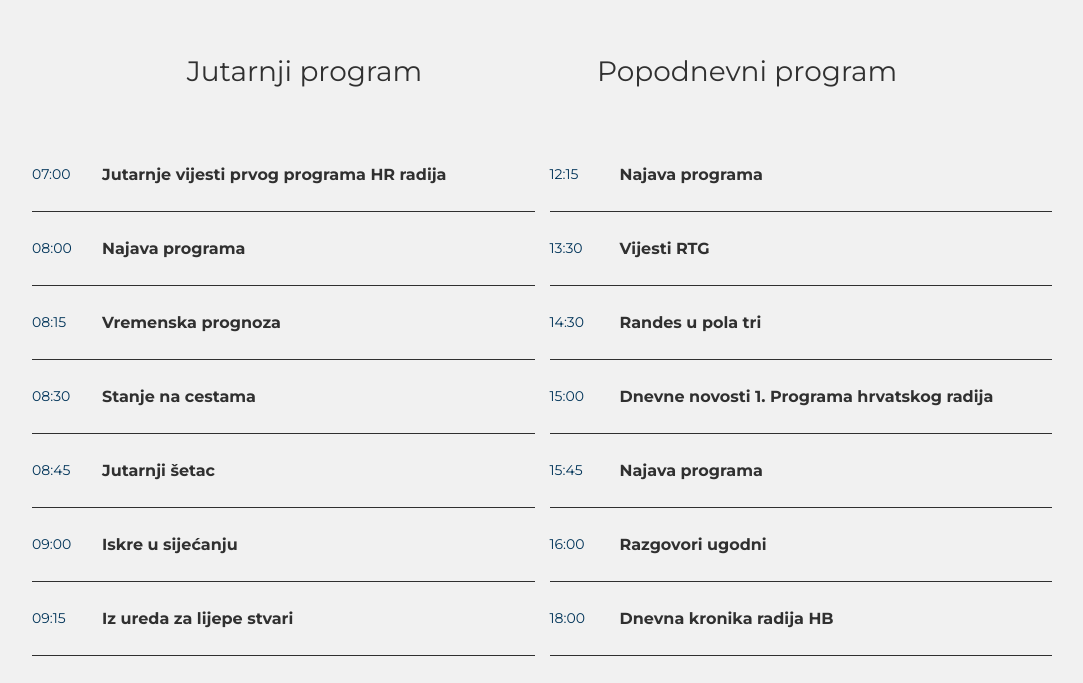
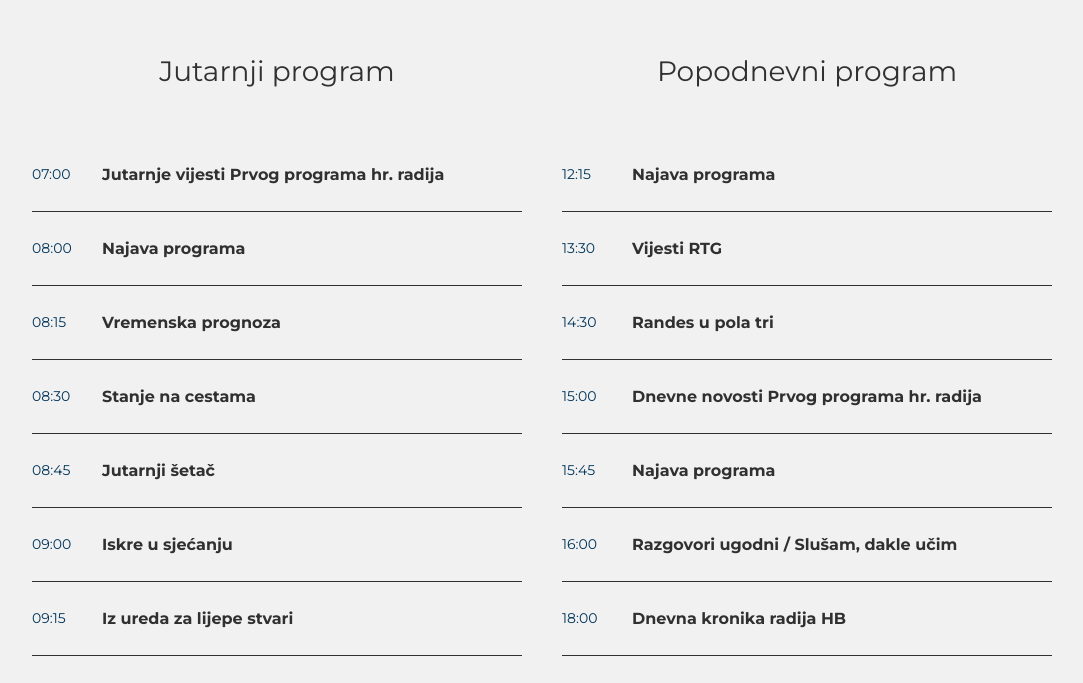
Before and after one commit to MilicTG/radio-tg, a React (Create React App) app: page /program in a window 1280 px wide. Shown: the part 531-1214 px from the top of the page, without its empty margins (98-1181 px from the left). Built offline with nearby package versions, Linux system fonts and the light colour scheme.

Commit message:
Completed Program page

```diff
--- a/package.json
+++ b/package.json
@@ -13,6 +13,7 @@
       "react-reveal": "^1.2.2",
       "react-router-dom": "^5.1.2",
       "react-scripts": "^3.4.0",
+      "react-select": "^3.1.0",
       "styled-components": "^v4.4.1"
    },
    "scripts": {
--- a/src/data/programScheduleData.js
+++ b/src/data/programScheduleData.js
@@ -1,7 +1,7 @@
 export const mondayMorning = [
    {
       id: '01',
-      name: 'Jutarnje vijesti prvog programa HR radija',
+      name: 'Jutarnje vijesti Prvog programa hr. radija',
       time: '07:00',
    },
    {
@@ -21,12 +21,12 @@ export const mondayMorning = [
    },
    {
       id: '05',
-      name: 'Jutarnji šetac',
+      name: 'Jutarnji šetač',
       time: '08:45',
    },
    {
       id: '06',
-      name: 'Iskre u sijećanju',
+      name: 'Iskre u sjećanju',
       time: '09:00',
    },
    {
@@ -74,7 +74,7 @@ export const mondayAfternoon = [
    },
    {
       id: '04',
-      name: 'Dnevne novosti 1. Programa hrvatskog radija',
+      name: 'Dnevne novosti Prvog programa hr. radija',
       time: '15:00',
    },
    {
@@ -84,7 +84,7 @@ export const mondayAfternoon = [
    },
    {
       id: '06',
-      name: 'Razgovori ugodni',
+      name: 'Razgovori ugodni / Slušam, dakle učim',
       time: '16:00',
    },
    {
@@ -97,7 +97,7 @@ export const mondayAfternoon = [
 export const tuesdayMorning = [
    {
       id: '01',
-      name: 'Jutarnje vijesti prvog programa HR radija',
+      name: 'Jutarnje vijesti Prvog programa hr. radija',
       time: '07:00',
    },
    {
@@ -122,7 +122,7 @@ export const tuesdayMorning = [
    },
    {
       id: '06',
-      name: 'Iskre u sijećanju',
+      name: 'Iskre u sjećanju',
       time: '09:00',
    },
    {
@@ -137,7 +137,7 @@ export const tuesdayMorning = [
    },
    {
       id: '09',
-      name: 'Klub Petmil',
+      name: 'Klub Pet Mil',
       time: '10:00',
    },
    {
@@ -170,7 +170,7 @@ export const tuesdayAfternoon = [
    },
    {
       id: '04',
-      name: 'Dnevne novosti 1. Programa hrvatskog radija',
+      name: 'Dnevne novosti Prvog programa hr. radija',
       time: '15:00',
    },
    {
@@ -203,7 +203,7 @@ export const tuesdayAfternoon = [
 export const wednesdayMorning = [
    {
       id: '01',
-      name: 'Jutarnje vijesti prvog programa HR radija',
+      name: 'Jutarnje vijesti Prvog programa hr. radija',
       time: '07:00',
    },
    {
@@ -223,12 +223,12 @@ export const wednesdayMorning = [
    },
    {
       id: '05',
-      name: 'Jutarnji šetac',
+      name: 'Jutarnji šetač',
       time: '08:45',
    },
    {
       id: '06',
-      name: 'Iskre u sijećanju',
+      name: 'Iskre u sjećanju',
       time: '09:00',
    },
    {
@@ -272,7 +272,7 @@ export const wednesdayAfternoon = [
    },
    {
       id: '04',
-      name: 'Dnevne novosti 1. Programa hrvatskog radija',
+      name: 'Dnevne novosti Prvog programa hr. radija',
       time: '15:00',
    },
    {
@@ -282,7 +282,7 @@ export const wednesdayAfternoon = [
    },
    {
       id: '06',
-      name: 'Strunica šarenica tkanica',
+      name: 'Strunica, šarenica, tkanica',
       time: '16:00',
    },
    {
@@ -305,7 +305,7 @@ export const wednesdayAfternoon = [
 export const thursdayMorning = [
    {
       id: '01',
-      name: 'Jutarnje vijesti prvog programa HR radija',
+      name: 'Jutarnje vijesti Prvog programa hr. radija',
       time: '07:00',
    },
    {
@@ -330,7 +330,7 @@ export const thursdayMorning = [
    },
    {
       id: '06',
-      name: 'Iskre u sijecanju',
+      name: 'Iskre u sjećanju',
       time: '09:00',
    },
    {
@@ -378,7 +378,7 @@ export const thursdayAfternoon = [
    },
    {
       id: '04',
-      name: 'Dnevne novosti 1. Programa hrvatskog radija',
+      name: 'Dnevne novosti Prvog programa hr. radija',
       time: '15:00',
    },
    {
@@ -411,7 +411,7 @@ export const thursdayAfternoon = [
 export const fridayMorning = [
    {
       id: '01',
-      name: 'Jutarnje vijesti prvog programa HR radija',
+      name: 'Jutarnje vijesti Prvog programa hr. radija',
       time: '07:00',
    },
    {
@@ -431,12 +431,12 @@ export const fridayMorning = [
    },
    {
       id: '05',
-      name: 'O svemu ponešto',
+      name: 'O svemu ponešto / Jutarnji šetač',
       time: '08:45',
    },
    {
       id: '06',
-      name: 'Iskre u sijećanju',
+      name: 'Iskre u sjećanju',
       time: '09:00',
    },
    {
@@ -484,7 +484,7 @@ export const fridayAfternoon = [
    },
    {
       id: '04',
-      name: 'Dnevne novosti 1. Programa hrvatskog radija',
+      name: 'Dnevne novosti Prvog programa hr. radija',
       time: '15:00',
    },
    {
@@ -513,3 +513,94 @@ export const fridayAfternoon = [
       time: '19:00',
    },
 ];
+
+export const saturdayMorning = [
+   {
+      id: '01',
+      name: 'Jutarnje vijesti Prvog programa hr. radija',
+      time: '07:00',
+   },
+   {
+      id: '02',
+      name: 'Stanje na cestama',
+      time: '11:00',
+   },
+   {
+      id: '03',
+      name: 'Vijesti hrvatskog radija Herceg bosne',
+      time: '12:00',
+   },
+];
+
+export const saturdayAfternoon = [
+   {
+      id: '01',
+      name: 'Repriza: Klub Pet Mil',
+      time: '13:00',
+   },
+   {
+      id: '02',
+      name: 'Repriza: Slikovnica koja svira i priča',
+      time: '14:00',
+   },
+   {
+      id: '03',
+      name: 'Dnevne novosti Prvog programa hr. radija',
+      time: '15:00',
+   },
+   {
+      id: '04',
+      name: 'Repriza: Obiteljski album',
+      time: '15:00',
+   },
+   {
+      id: '05',
+      name: 'Dnevna kronika radija HB',
+      time: '18:00',
+   },
+];
+
+export const sundayMorning = [
+   {
+      id: '01',
+      name: 'Jutarnje vijesti prvog programa HR radija',
+      time: '07:00',
+   },
+   {
+      id: '02',
+      name: 'Prijenos svete mise iz duvanjske spomen-bazilike',
+      time: '10:30',
+   },
+   {
+      name: 'Vijesti hrvatskog radija Herceg bosne',
+      time: '12:00',
+   },
+];
+
+export const sundayAfternoon = [
+   {
+      id: '01',
+      name: 'Stanje na cestama',
+      time: '13:00',
+   },
+   {
+      id: '02',
+      name: 'Dnevne novosti Prvog programa hr. radija',
+      time: '15:00',
+   },
+   {
+      id: '03',
+      name: 'Repriza: Strunica, šarenica, tkanica',
+      time: '16:00',
+   },
+   {
+      id: '04',
+      name: 'Dnevna kronika radija HB',
+      time: '18:00',
+   },
+   {
+      id: '05',
+      name: 'Repriza: Glazbaonica',
+      time: '20:00',
+   },
+];
--- a/src/pages/noticePage/noticePage.page.jsx
+++ b/src/pages/noticePage/noticePage.page.jsx
@@ -7,6 +7,7 @@ import { Container } from '../../styles/Container';
 //components
 import HeaderSmall from '../../components/headerSmall/headerSmall.component';
 import NoticeHolder from '../../components/noticeHolder/noticeHolder.component';
+import Footer from '../../components/footer/footer.component';
 
 //data
 import headImage from '../../assets/img-notice.jpg';
@@ -55,6 +56,7 @@ class NoticePage extends Component {
                   file={natjecaj}
                />
             </Container>
+            <Footer />
          </>
       );
    }
--- a/src/pages/programPage/program.page.jsx
+++ b/src/pages/programPage/program.page.jsx
@@ -13,6 +13,7 @@ import SmallHeader from '../../components/headerSmall/headerSmall.component';
 import DaySelect from '../../components/scheduleSelectDay/scheduleSelectDay.component';
 import ScheduleButton from '../../components/buttonSchedule/buttonSchedule.component';
 import Footer from '../../components/footer/footer.component';
+import Select from 'react-select';
 
 //data
 import headImage from '../../assets/img-program.jpg';
@@ -27,7 +28,32 @@ import {
    thursdayAfternoon,
    fridayMorning,
    fridayAfternoon,
+   saturdayMorning,
+   saturdayAfternoon,
+   sundayMorning,
+   sundayAfternoon,
 } from '../../data/programScheduleData';
+
+const optionsForCustomSelect = [
+   { value: 'ponedjeljak', label: 'Ponedjeljak' },
+   { value: 'utorak', label: 'Utorak' },
+   { value: 'srijeda', label: 'Srijeda' },
+   { value: 'četvrtak', label: 'Četvrtak' },
+   { value: 'petak', label: 'Petak' },
+   { value: 'subota', label: 'Subota' },
+   { value: 'nedjelja', label: 'Nedjelja' },
+];
+
+const stylesForCustomSelect = {
+   option: (provided) => ({
+      ...provided,
+      borderBottom: '1px solid black',
+      color: '#003459',
+      fontSize: '1.4rem',
+      width: '100%',
+      padding: '2rem',
+   }),
+};
 
 export default class ProgramPage extends Component {
    constructor() {
@@ -37,7 +63,7 @@ export default class ProgramPage extends Component {
          afternoon: mondayAfternoon,
          headImage: headImage,
          headTitle: 'Raspored programa',
-         headDesc: 'Uskoro stiže, stranica u izradi',
+         headDesc: 'Pregled našeg tjednog programa',
       };
    }
 
@@ -76,6 +102,46 @@ export default class ProgramPage extends Component {
       });
    };
 
+   changeToSaturday = () => {
+      this.setState({
+         morning: saturdayMorning,
+         afternoon: saturdayAfternoon,
+      });
+   };
+
+   changeToSunday = () => {
+      this.setState({
+         morning: sundayMorning,
+         afternoon: sundayAfternoon,
+      });
+   };
+
+   onSelect = (selectedOptions) => {
+      switch (selectedOptions.value) {
+         case 'ponedjeljak':
+            this.changeToMonday();
+            break;
+         case 'utorak':
+            this.changeToTuesday();
+            break;
+         case 'srijeda':
+            this.changeToWednesday();
+            break;
+         case 'četvrtak':
+            this.changeToThursday();
+            break;
+         case 'petak':
+            this.changeToFriday();
+            break;
+         case 'subote':
+            this.changeToSaturday();
+            break;
+         case 'nedjelja':
+            this.changeToSunday();
+            break;
+      }
+   };
+
    render() {
       return (
          <>
@@ -87,29 +153,41 @@ export default class ProgramPage extends Component {
             <Container>
                <DaySelect />
                <Fade bottom cascade>
+                  <Select
+                     className='custom-select'
+                     options={optionsForCustomSelect}
+                     styles={stylesForCustomSelect}
+                     onChange={this.onSelect}
+                  />
                   <BtnWrapper>
                      <ScheduleButton
-                        text='ponedjeljak'
+                        text='Ponedjeljak'
                         onClick={this.changeToMonday}
                      />
                      <ScheduleButton
-                        text='utorak'
+                        text='Utorak'
                         onClick={this.changeToTuesday}
                      />
                      <ScheduleButton
-                        text='srijeda'
+                        text='Srijeda'
                         onClick={this.changeToWednesday}
                      />
                      <ScheduleButton
-                        text='cetvrtak'
+                        text='Četvrtak'
                         onClick={this.changeToThursday}
                      />
                      <ScheduleButton
-                        text='petak'
+                        text='Petak'
                         onClick={this.changeToFriday}
                      />
-                     <ScheduleButton text='subota' />
-                     <ScheduleButton text='nedjelja' />
+                     <ScheduleButton
+                        text='Subota'
+                        onClick={this.changeToSaturday}
+                     />
+                     <ScheduleButton
+                        text='Nedjelja'
+                        onClick={this.changeToSunday}
+                     />
                   </BtnWrapper>
                </Fade>
                <Fade bottom delay={1000} effect='fadeInUp'>
@@ -117,19 +195,25 @@ export default class ProgramPage extends Component {
                      <table>
                         <thead>
                            <tr>Jutarnji program</tr>
-                           <tr>Popodnevni program</tr>
                         </thead>
                         <tbody>
                            <tr>
-                              {this.state.morning.map(shows => (
+                              {this.state.morning.map((shows) => (
                                  <td id={shows.id}>
                                     <p>{shows.time}</p>
                                     <h4>{shows.name}</h4>
                                  </td>
                               ))}
                            </tr>
+                        </tbody>
+                     </table>
+                     <table>
+                        <thead>
+                           <tr>Popodnevni program</tr>
+                        </thead>
+                        <tbody>
                            <tr>
-                              {this.state.afternoon.map(shows => (
+                              {this.state.afternoon.map((shows) => (
                                  <td id={shows.id}>
                                     <p>{shows.time}</p>
                                     <h4>{shows.name}</h4>
--- a/src/pages/programPage/program.style.js
+++ b/src/pages/programPage/program.style.js
@@ -6,7 +6,7 @@ export const buttonWrapper = styled.div`
    display: flex;
    justify-content: space-between;
    flex-flow: row;
-   padding: 10rem 0;
+   padding: 10rem 0 7rem 0;
    @media ${device.devicePhone} {
       display: none;
    }
@@ -32,9 +32,11 @@ export const scheduleWrapper = styled.div`
    table {
       display: flex;
       flex-flow: column;
+      justify-content: flex-start;
       width: 100%;
-      justify-content: space-between;
+      padding-top: 3rem;
       thead {
+         width: 100%;
          color: ${theme.colorFont};
          font-size: 2.8rem;
          padding-bottom: 5rem;
@@ -44,12 +46,19 @@ export const scheduleWrapper = styled.div`
       }
       tbody {
          padding: 0 2rem 2rem 2rem;
-         display: grid;
-         grid-template-columns: 1fr 1fr;
-         grid-column-gap: 1.5rem;
-         grid-row-gap: 3rem;
+         display: inherit;
          flex-flow: row;
          justify-content: space-evenly;
+         @media ${device.devicePhone} {
+         }
+         @media ${device.deviceTablet} {
+         }
+         @media ${device.deviceTabletLand} {
+         }
+         @media ${device.deviceDesktop} {
+         }
+         @media ${device.deviceDesktopHD} {
+         }
          tr {
             display: flex;
             flex-flow: column;
--- a/src/styles/Global.js
+++ b/src/styles/Global.js
@@ -21,7 +21,14 @@ body {
   box-sizing: border-box;
   font-family: 'Montserrat', sans-serif;
   background-color: #F1F1F1;
+
+  .custom-select{
+    margin-top: 2rem;
+    display: block;
+      @media  (min-width: 600px) {
+        display: none;}}
 }
+
 `;
 
 export default GlobalStyles;
```
Also changed, not shown: src/components/buttonSchedule/buttonSchedule.style.js (+6 -6 lines), 1 other file (tests, documents, lock files or other folders).
